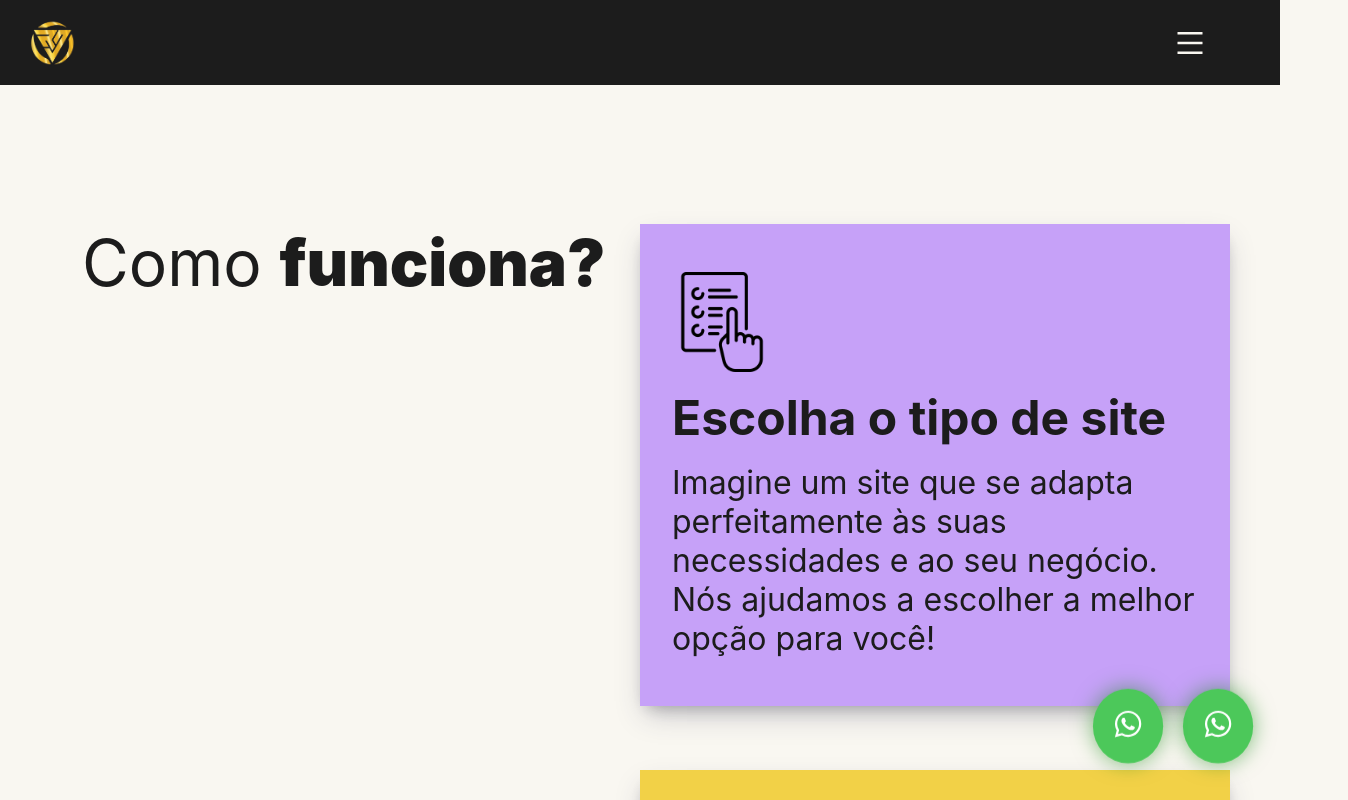
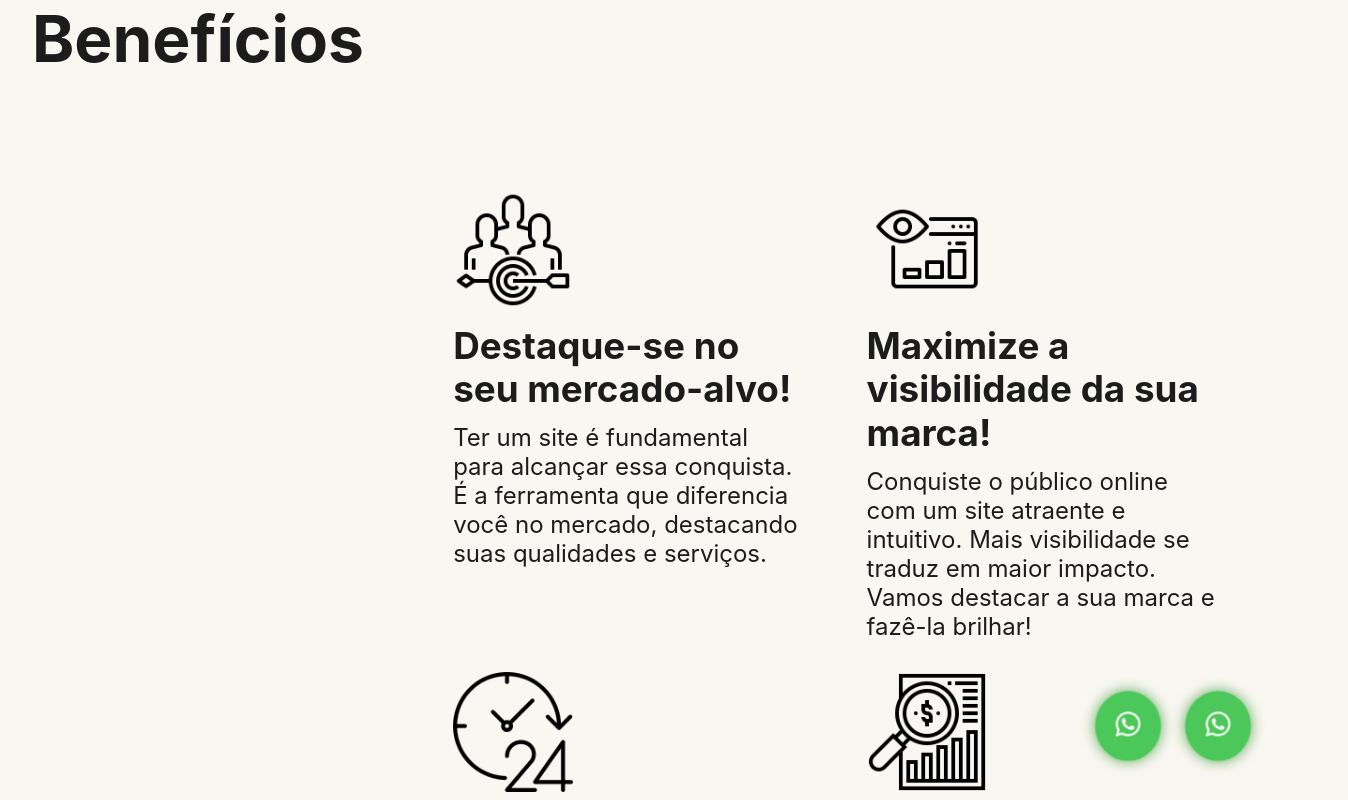
Before and after one commit to devpdro/company-matte, a React (Create React App) app: page / in a window 1280 px wide. Shown: the top 800 px of the page, 1348 px wide, since content can reach past the window. Built offline with nearby package versions, Linux system fonts and the light colour scheme; a web font is replaced by a local one.

Commit message:
fix: navbar two

```diff
--- a/src/presentation/components/layout/main-components/main.jsx
+++ b/src/presentation/components/layout/main-components/main.jsx
@@ -7,7 +7,7 @@ import { Faq } from 'presentation/components/layout/main-components/faq-componen
 export function Main() {
   return (
     <main>
-      <WebsiteFeatures className="panel" data-color="white" />
+
 
       <BenefitsWebsite className="panel" data-color="white" />
       <Price className="panel" data-color="white" />
--- a/src/presentation/pages/home.jsx
+++ b/src/presentation/pages/home.jsx
@@ -44,7 +44,7 @@ export function Home() {
 
   return (
     <main>
-      <Navbar />
+
       <Main className="panel" data-color="black white purple" />
       <Footer />
 
```
